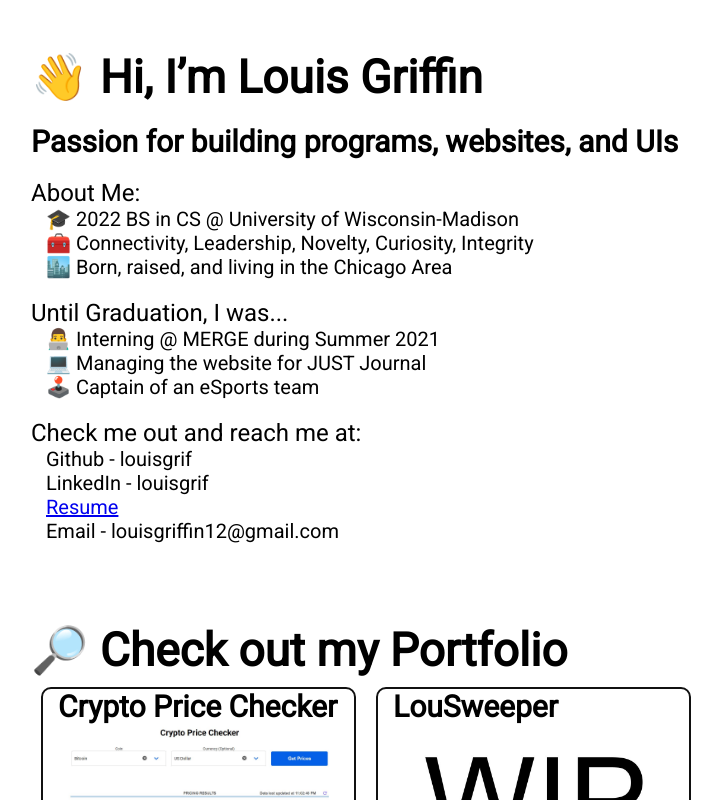
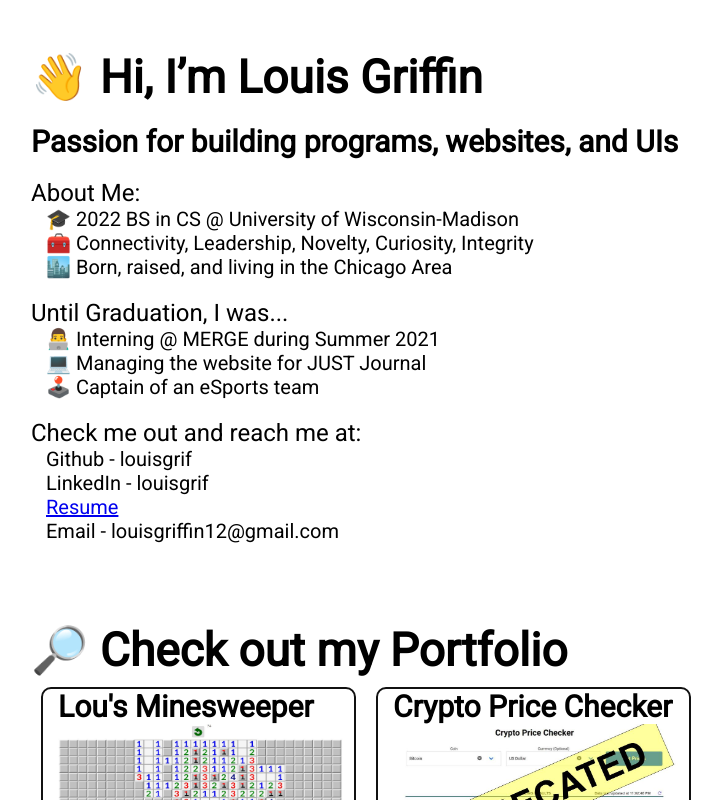
Before and after one commit to louisgrif/louisgrif.github.io, a React (Create React App) app: page / in a window 1280 px wide. Shown: the top 800 px of the page, without its empty margins (274-996 px from the left). Built offline with nearby package versions, Linux system fonts and the light colour scheme.

Commit message:
minesweeper-updated

```diff
--- a/src/App.js
+++ b/src/App.js
@@ -3,7 +3,7 @@ import './App.css';
 import repaySrc from './repay.jpg';
 import cryptoSrc from './crypto.jpg';
 import solarSrc from './solar.jpg';
-import lousweeperSrc from './wip.jpg';
+import minesweeperSrc from './minesweeper.jpg';
 import resume from './resume.pdf';
 
 const PortfolioItem = ({ title, imgSrc, description, link }) => {
@@ -50,8 +50,8 @@ function App() {
         <div className="heading">
           🔎 Check out my Portfolio<br/>
         </div>
+        <PortfolioItem title={"Lou's Minesweeper"} description={"JavaScript, React-Redux, CSS, AWS, SVG"} imgSrc={minesweeperSrc} link={'http://louminesweeper.com'} />
         <PortfolioItem title={"Crypto Price Checker"} description={"JavaScript, React, Redux, API, Sass, CSS"} imgSrc={cryptoSrc} link={'https://louisgrif.github.io/cryptolookup'} />
-        <PortfolioItem title={"LouSweeper"} description={"JavaScript, React, SVG, CSS"} imgSrc={lousweeperSrc} link={'https://github.com/louisgrif/lousweeper'} />
         <PortfolioItem title={"Model Solar System"} description={"JavaScript, THREE.js"} imgSrc={solarSrc} link={'https://github.com/louisgrif/solarsystem'} />
         <PortfolioItem title={"RePay"} description={"Figma, Prototyping, UI, UX"} imgSrc={repaySrc} link={'https://www.figma.com/proto/88YPQbFCRu2BpfthEhy5AP/RePay?node-id=534%3A4&scaling=scale-down&page-id=534%3A3&starting-point-node-id=534%3A4'} />
       </div>
```
Also changed, not shown: src/crypto.jpg, src/minesweeper.jpg (added).
